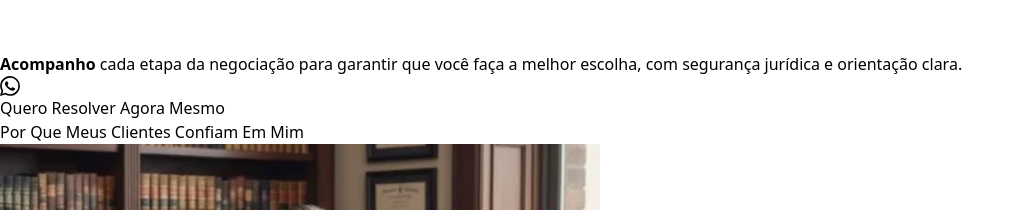
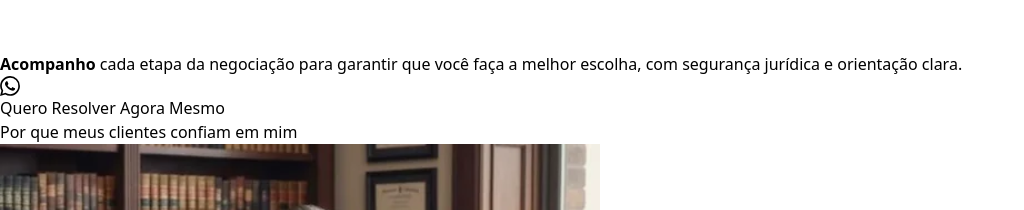
Before and after one commit to Paper-Street-Softwares/LPA-Jonatas-Honorio, a React (Vite) app: page / in a window 1280 px wide. Shown: the part 10020-10230 px from the top of the page, without its empty margins (0-1024 px from the left). Built offline with nearby package versions, Linux system fonts and the light colour scheme.

Commit message:
fix: remove o captalize dos títulos

```diff
--- a/src/components/cards/CardFeatures.jsx
+++ b/src/components/cards/CardFeatures.jsx
@@ -24,7 +24,7 @@ function CardFeatures({
       <div className="inline-flex items-center justify-center w-12 h-12 mb-6 bg-transparent border-2 border-solid rounded-lg text-darker/50 border-lighter">
         {Icone && <Icone size={24} strokeWidth={1.5} />}
       </div>
-      <h3 className="mb-2 text-xl font-extrabold text-start text-gray-900 capitalize font-secondFont">
+      <h3 className="mb-2 text-xl font-extrabold text-start text-gray-900  font-secondFont">
         {titulo}
       </h3>
       <p className="leading-5 text-justify text-fontDarker/70 font-secondFont">
--- a/src/components/sectionElements/SectionHeader.jsx
+++ b/src/components/sectionElements/SectionHeader.jsx
@@ -17,7 +17,7 @@ export default function SectionHeader({
     <>
       <MotionDivDownToUp className="lg:w-[70%]">
         <h2
-          className={`${colors} font-mainFont text-3xl font-bold tracking-tight text-center lg:text-4xl capitalize ${className}`}
+          className={`${colors} font-mainFont text-3xl font-bold tracking-tight text-center lg:text-4xl ${className}`}
         >
           {title}
         </h2>
--- a/src/content/Content.jsx
+++ b/src/content/Content.jsx
@@ -241,7 +241,7 @@ const content = {
       imgPessoa: imgAbout,
     },
     texts: {
-      titulo: "Por Que Meus Clientes Confiam Em Mim",
+      titulo: "Por que meus clientes confiam em mim",
       labelBotaoPrincial: "Fale Diretamente Comigo",
     },
     pontos: [
--- a/src/sections/Features.jsx
+++ b/src/sections/Features.jsx
@@ -11,7 +11,7 @@ export default function Features() {
       <div className="bg-neutral-100">
         <SectionArea>
           <div className="flex flex-col items-center mx-auto max-w-7xl ">
-            <h1 className="font-mainFont text-3xl font-bold tracking-tight lg:text-4xl text-center capitalize">
+            <h1 className="font-mainFont text-3xl font-bold tracking-tight lg:text-4xl text-center">
               {content.features.texts.titulo}
             </h1>
             <p className="max-w-3xl mx-auto mt-6 text-lg sm:text-xl text-fontDarker/85 font-secondFont text-center">
--- a/src/sections/Hero.jsx
+++ b/src/sections/Hero.jsx
@@ -45,7 +45,7 @@ export default function Hero({ imagemFocadaBackground }) {
             </span>
           </MotionDivDownToUp>
           <MotionDivDownToUp>
-            <h1 className="text-4xl font-medium tracking-tight capitalize sm:text-5xl lg:text-6xl font-mainFont">
+            <h1 className="text-4xl font-medium tracking-tight sm:text-5xl lg:text-6xl font-mainFont">
               {content.hero.texts.titulo}
             </h1>
           </MotionDivDownToUp>
```
